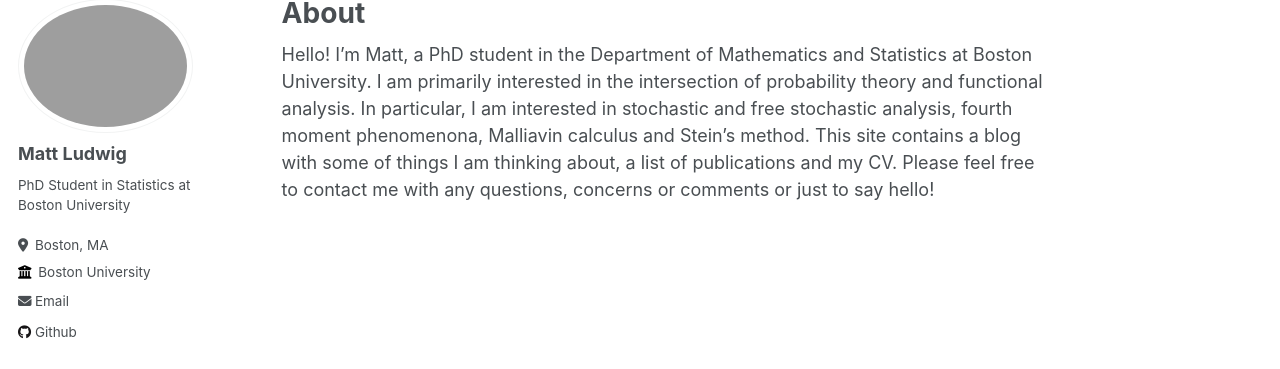
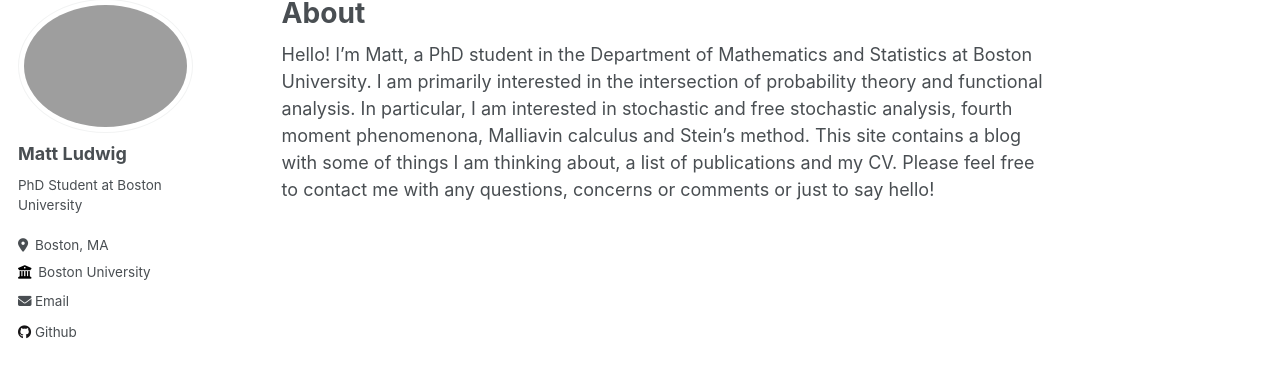
Before and after one commit to giwdulttam/giwdulttam.github.io2, a Jekyll site: the page built from _pages/about.md, in a window 1280 px wide. Shown: the part 107-476 px from the top of the page. Built offline with Jekyll 4.4.1, drawn with Linux system fonts in a browser that asks for light colours.

Commit message:
Update _config.yml

```diff
--- a/_config.yml
+++ b/_config.yml
@@ -21,10 +21,10 @@ repository               : "giwdulttam.github.io"
 #               Additional customization can be done by editing /_includes/author-profile.html
 author:
   # Biographic information
-  avatar           : "profile.png"
+  avatar           : "assets/profile.png"
   name             : "Matt Ludwig"
   pronouns         : # example: "she/her"
-  bio              : "PhD Student in Statistics at Boston University"
+  bio              : "PhD Student at Boston University"
   location         : "Boston, MA"
   employer         : "Boston University"
   uri              : # URL
```
